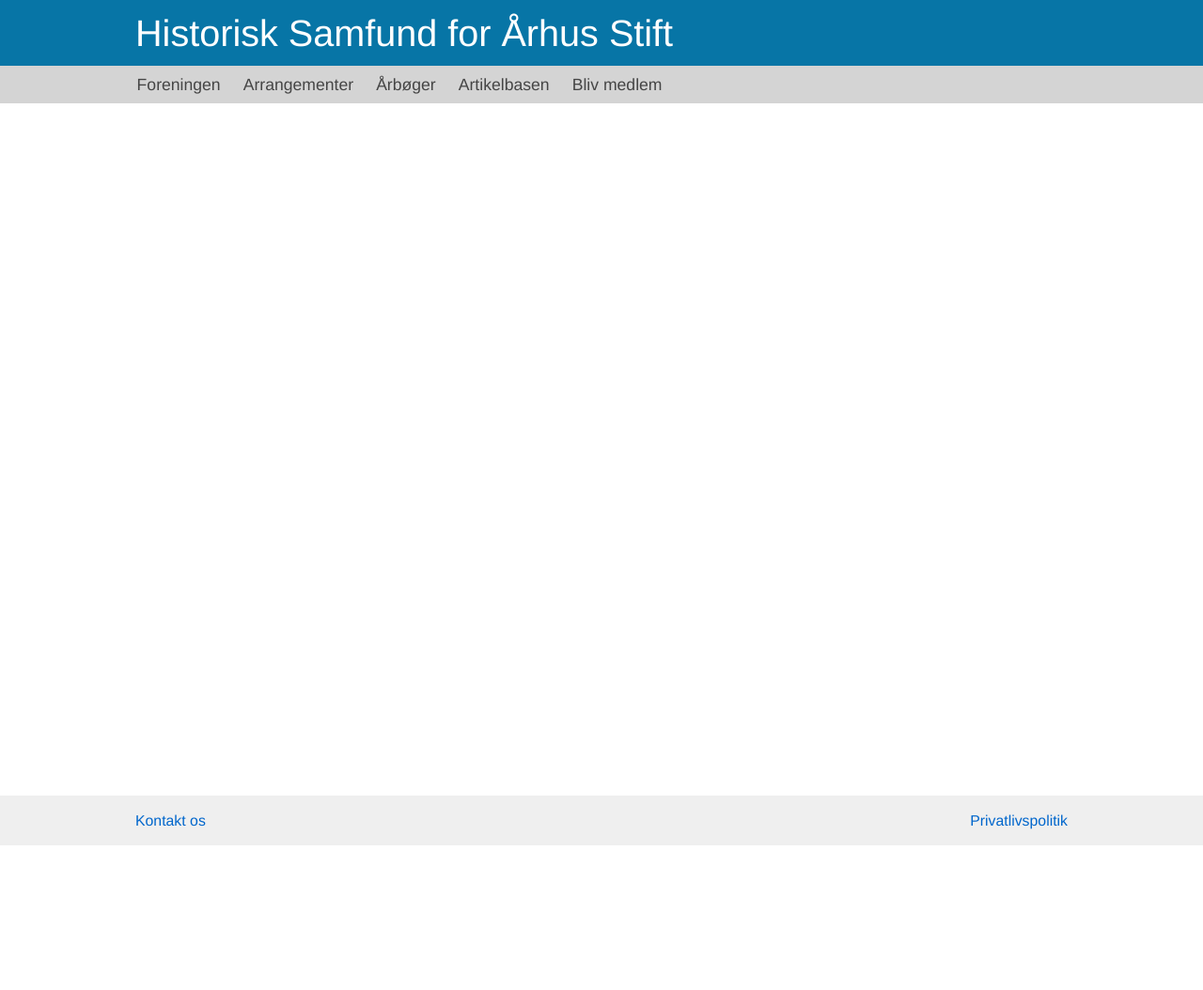
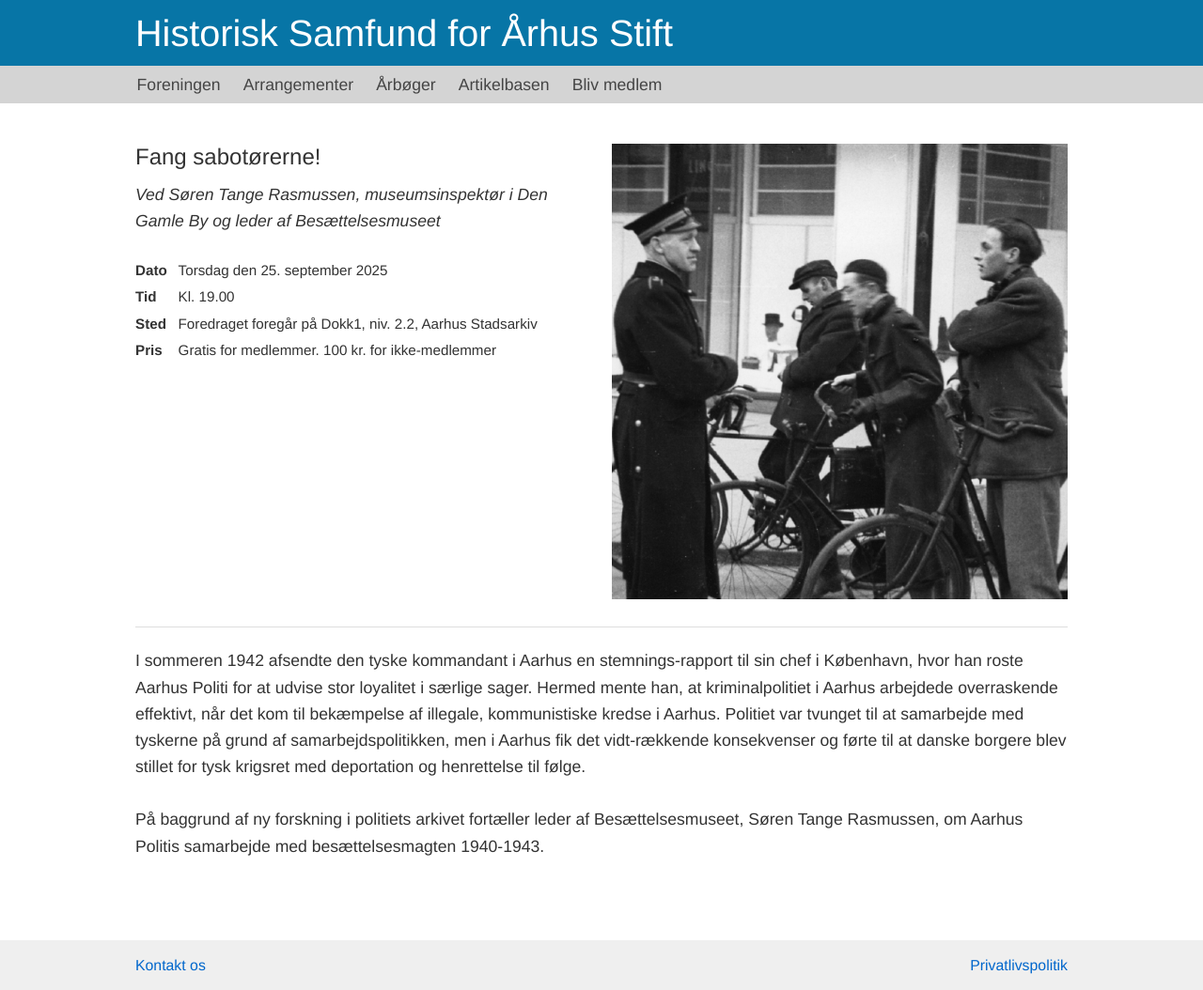
Before and after one commit to guldhorn/historisk-samfund, a Jekyll site: the page built from arrangementer/2025-09-25-fang-sabotoererne.md, in a window 1280 px wide. Shown: the whole page at 94% size. Built offline with Jekyll 4.4.1, drawn with Linux system fonts in a browser that asks for light colours; before the commit the page ends 900 px from its top, so only the background shows below that.

Commit message:
Update arrangements.yaml
Nyt arrangement

```diff
--- a/_data/arrangements.yaml
+++ b/_data/arrangements.yaml
@@ -113,6 +113,16 @@
   time: Kl. 19.00
   price: Gratis for medlemmer. 100 kr. for ikke-medlemmer
 
+- page_url: /arrangementer/2025-09-25-fang-sabotoererne
+  image_url: /assets/Fang sabotoererne_arrangementsside.jpg
+  image_alt: Fang sabotørerne
+  title: Fang sabotørerne!
+  presenter: Ved Søren Tange Rasmussen, museumsinspektør i Den Gamle By og leder af Besættelsesmuseet
+  location: Foredraget foregår på Dokk1, niv. 2.2, Aarhus Stadsarkiv
+  date: Torsdag den 25. september 2025
+  time: Kl. 19.00
+  price: Gratis for medlemmer. 100 kr. for ikke-medlemmer
+
 - page_url: /arrangementer/2025-10-02-theodora-lang
   image_url: /assets/Theodora-Lang-arrangementsside.jpg
   image_alt: Theodora Lang. Pioner i en forandringstid
```
